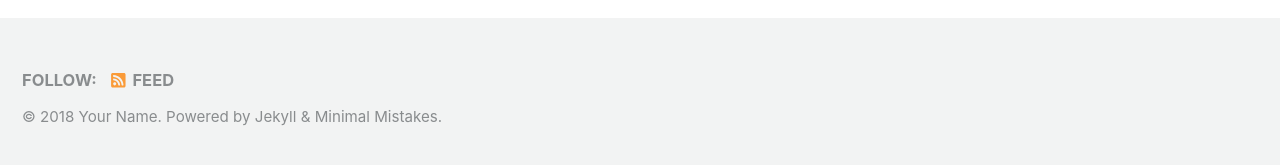
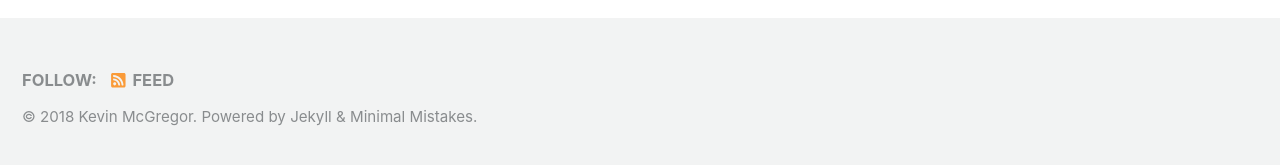
Before and after one commit to kmcgregr/kmcgregr.github.io, a Jekyll site: the page built from index.html, in a window 1280 px wide and 900 px high, scrolled down 222 px. Shown: the part 727-892 px from the top of the window. Built offline with Jekyll 4.4.1, drawn with Linux system fonts in a browser that asks for light colours; nearby versions of some CDN libraries; the list of posts is cut into pages by our own code; some of the changed text lies outside the part shown.

Commit message:
site title

```diff
--- a/_config.yml
+++ b/_config.yml
@@ -16,10 +16,10 @@ minimal_mistakes_skin    : "default" # "air", "aqua", "contrast", "dark", "dirt"
 
 # Site Settings
 locale                   : "en-US"
-title                    : "Site Title"
+title                    : "Kevin McGregor"
 title_separator          : "-"
-name                     : "Your Name"
-description              : "An amazing website."
+name                     : "Kevin McGregor"
+description              : "IT Architect"
 url                      : # the base hostname & protocol for your site e.g. "https://mmistakes.github.io"
 baseurl                  : # the subpath of your site, e.g. "/blog"
 repository               : # GitHub username/repo-name e.g. "mmistakes/minimal-mistakes"
@@ -101,10 +101,10 @@ analytics:
 
 # Site Author
 author:
-  name             : "Your Name"
+  name             : "Kevin McGregor"
   avatar           : # path of avatar image, e.g. "/assets/images/bio-photo.jpg"
-  bio              : "I am an amazing person."
-  location         : "Somewhere"
+  bio              : "IT Architect"
+  location         : "London,Ontario"
   email            :
   links:
     - label: "Email"
```
